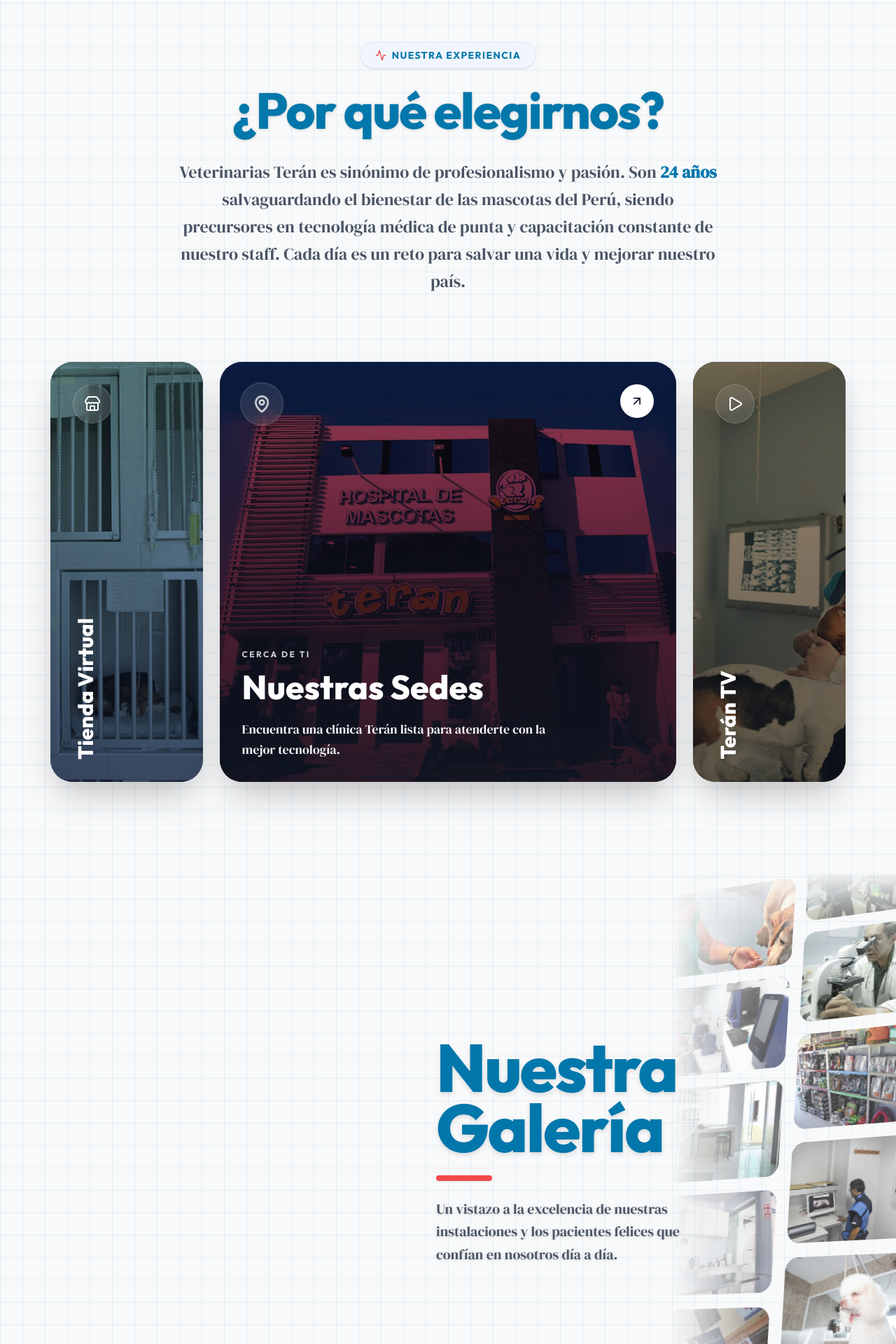
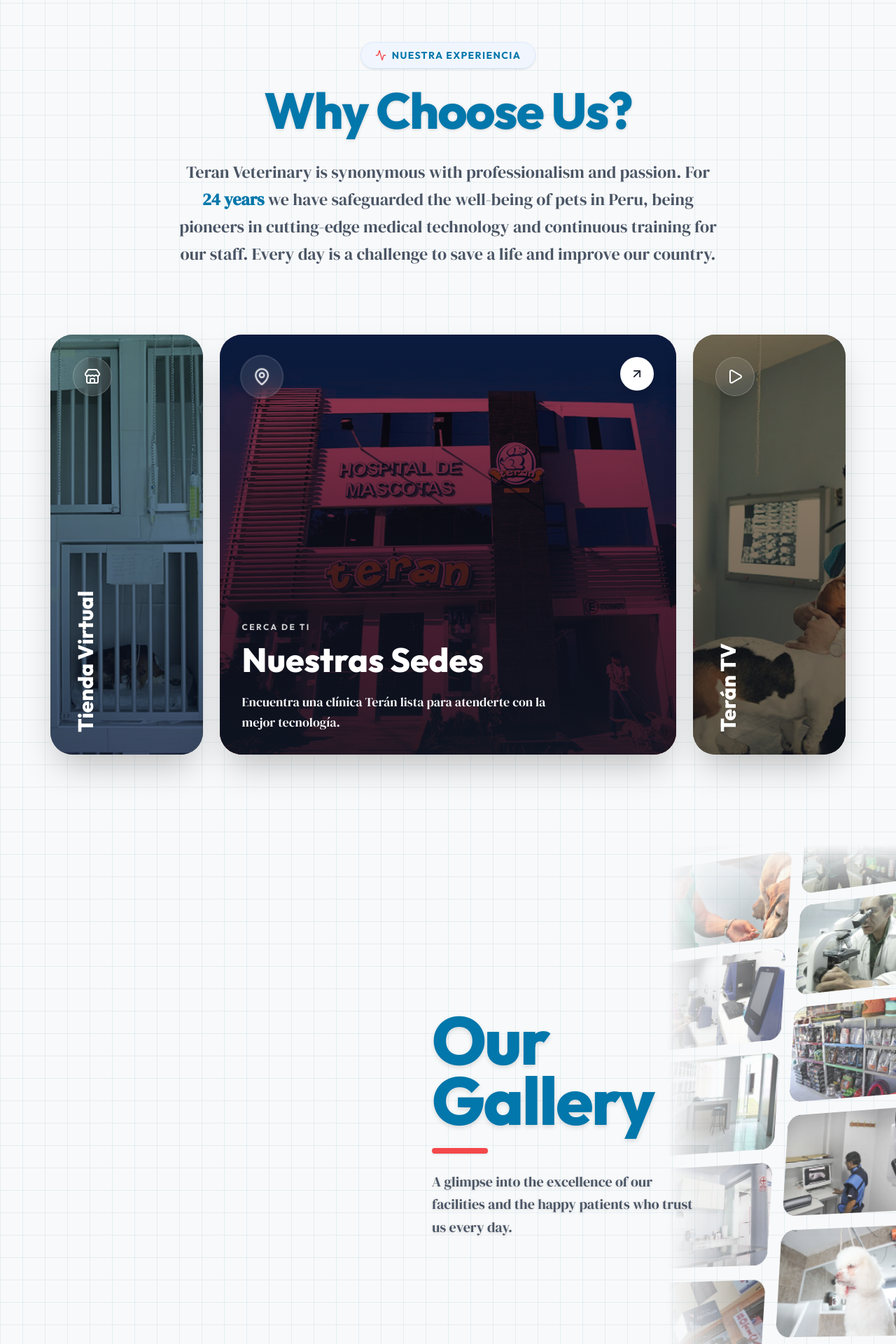
Before and after one commit to pwn27sbx/Teran, a React (Vite) app: page / in a window 1280 px wide. Shown: the part 1340-3260 px from the top of the page at 70% size. Built offline with nearby package versions, Linux system fonts and the light colour scheme.

Commit message:
fix(i18n): fix language switcher bug and translate home page sections

```diff
--- a/src/components/Header.tsx
+++ b/src/components/Header.tsx
@@ -13,7 +13,8 @@
   const [isMenuOpen, setIsMenuOpen] = useState(false);
   const { t, i18n } = useTranslation();
   const toggleLanguage = () => {
-    i18n.changeLanguage(i18n.language.startsWith('es') ? 'en' : 'es');
+    const currentLang = i18n.resolvedLanguage || i18n.language || 'es';
+    i18n.changeLanguage(currentLang.startsWith('es') ? 'en' : 'es');
   };
   const menuRef = useRef<HTMLDivElement>(null);
   const location = useLocation();
--- a/src/i18n.ts
+++ b/src/i18n.ts
@@ -23,7 +23,11 @@
       "home.hero.subtitle": "Atención médica integral, tecnología avanzada y un equipo compasivo disponible las 24 horas para cuidar de quienes más amas.",
       "home.hero.cta": "Conoce Nuestros Servicios",
       "home.trusted.title": "Cientos de familias confían en nosotros",
-      "home.trusted.rating": "5.0 de 500+ reseñas"
+      "home.trusted.rating": "5.0 de 500+ reseñas",
+      "home.why_us": "¿Por qué elegirnos?",
+      "home.why_us_desc": "Veterinarias Terán es sinónimo de profesionalismo y pasión. Son <strong class='font-bold text-[#0277ab]'>24 años</strong> salvaguardando el bienestar de las mascotas del Perú, siendo precursores en tecnología médica de punta y capacitación constante de nuestro staff. Cada día es un reto para salvar una vida y mejorar nuestro país.",
+      "home.gallery": "Nuestra Galería",
+      "home.gallery_desc": "Un vistazo a la excelencia de nuestras instalaciones y los pacientes felices que confían en nosotros día a día."
     }
   },
   "en": {
@@ -46,7 +50,11 @@
       "home.hero.subtitle": "Comprehensive medical care, advanced technology, and a compassionate team available 24/7 to care for the ones you love most.",
       "home.hero.cta": "Discover Our Services",
       "home.trusted.title": "Hundreds of families trust us",
-      "home.trusted.rating": "5.0 from 500+ reviews"
+      "home.trusted.rating": "5.0 from 500+ reviews",
+      "home.why_us": "Why Choose Us?",
+      "home.why_us_desc": "Teran Veterinary is synonymous with professionalism and passion. For <strong class='font-bold text-[#0277ab]'>24 years</strong> we have safeguarded the well-being of pets in Peru, being pioneers in cutting-edge medical technology and continuous training for our staff. Every day is a challenge to save a life and improve our country.",
+      "home.gallery": "Our Gallery",
+      "home.gallery_desc": "A glimpse into the excellence of our facilities and the happy patients who trust us every day."
     }
   }
 };
--- a/src/pages/Home.tsx
+++ b/src/pages/Home.tsx
@@ -1,5 +1,6 @@
 import { useDarkMode } from "../hooks/useDarkMode";
 import { useState, useRef, useEffect } from "react";
+import { useTranslation } from "react-i18next";
 import BrushReveal from "../components/BrushReveal";
 import DriftWall from "../components/DriftWall";
 import PremiumFeatures from "../components/PremiumFeatures";
@@ -25,6 +26,7 @@
 ];
 
 function App() {
+  const { t } = useTranslation();
 
   const { isDark } = useDarkMode();
   const [isMobile, setIsMobile] = useState(false);
@@ -129,16 +131,12 @@
             </span>
           </div>
           <h2 className="font-['Outfit'] font-black text-5xl md:text-7xl text-[#0277ab] mb-8 tracking-tight drop-shadow-sm">
-            ¿Por qué elegirnos?
+            {t('home.why_us')}
           </h2>
-          <p className="font-serif text-lg md:text-2xl leading-relaxed text-gray-600 dark:text-gray-400 font-light max-w-3xl">
-            Veterinarias Terán es sinónimo de profesionalismo y pasión. Son{" "}
-            <strong className="font-bold text-[#0277ab]">24 años</strong>{" "}
-            salvaguardando el bienestar de las mascotas del Perú, siendo
-            precursores en tecnología médica de punta y capacitación constante
-            de nuestro staff. Cada día es un reto para salvar una vida y mejorar
-            nuestro país.
-          </p>
+          <p
+            className="font-serif text-lg md:text-2xl leading-relaxed text-gray-600 dark:text-gray-400 font-light max-w-3xl"
+            dangerouslySetInnerHTML={{ __html: t('home.why_us_desc') }}
+          />
         </motion.div>
 
         {/* Premium Bento Grid */}
@@ -158,12 +156,11 @@
             {/* Top Half (Mobile) / Left Side (Desktop): Text */}
             <div className="relative z-20 w-full md:w-[35%] h-[35%] md:h-auto flex flex-col justify-center items-center md:items-start text-center md:text-left px-6 md:p-0 md:pl-12 pt-20 md:pt-0 mx-auto md:mx-0">
               <h2 className="font-['Outfit'] font-black text-5xl md:text-7xl lg:text-8xl text-[#0277ab] dark:text-sky-400 tracking-tight drop-shadow-md leading-tight md:leading-[0.9]">
-                Nuestra Galería
+                {t('home.gallery')}
               </h2>
               <div className="w-16 md:w-20 h-1.5 md:h-2 bg-[#f4484a] rounded-full mt-4 md:mt-6 mb-4 md:mb-6 shadow-sm"></div>
               <p className="font-serif text-base md:text-xl leading-relaxed text-gray-900 dark:text-gray-100 md:text-gray-600 md:dark:text-gray-400 font-medium md:font-light max-w-[320px] md:max-w-sm drop-shadow-sm">
-                Un vistazo a la excelencia de nuestras instalaciones y los
-                pacientes felices que confían en nosotros día a día.
+                {t('home.gallery_desc')}
               </p>
             </div>
 
```
